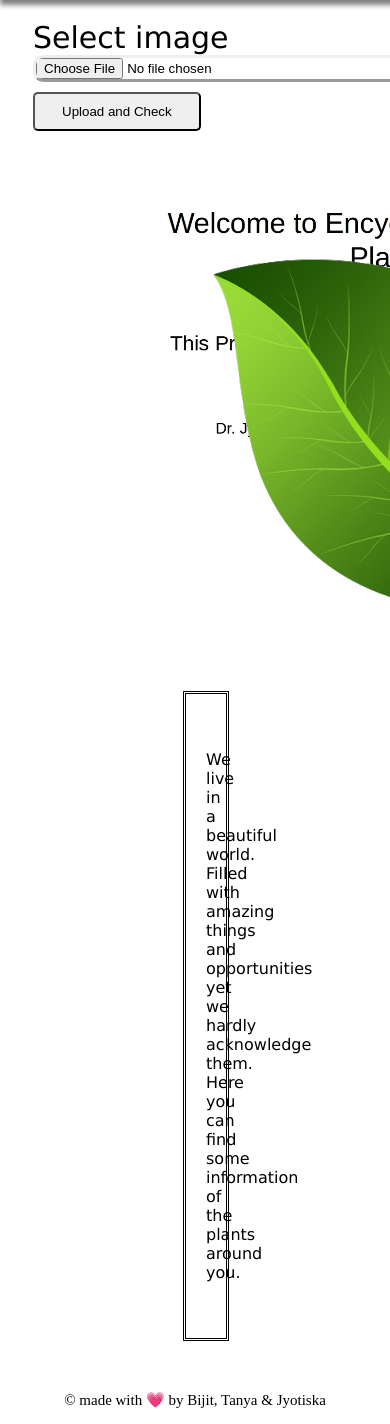
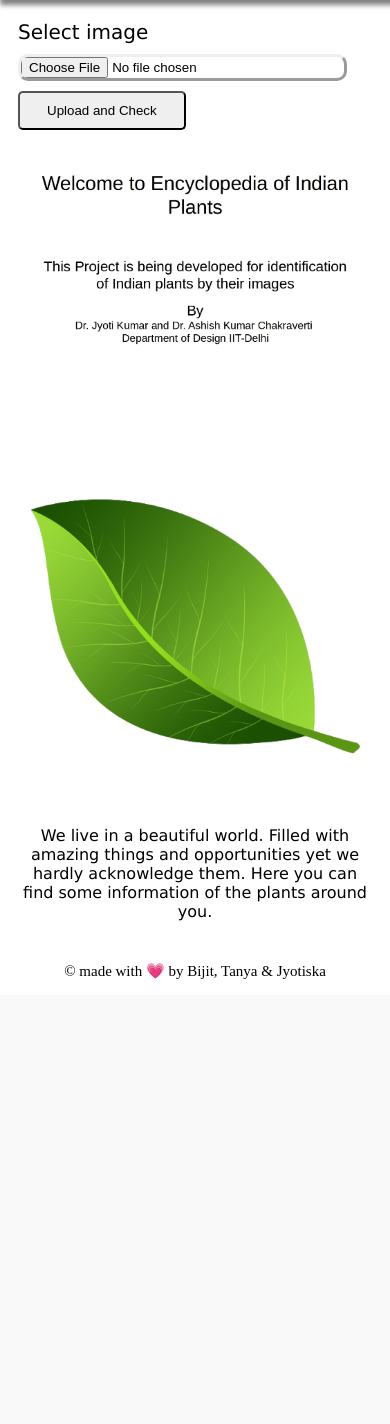
Before and after one commit to jyotiska0099/leafDetector, a Flask app: page / in a window 390 px wide; the page is wider, and only the part inside the window is pictured. Shown: the part 54-1478 px from the top of that part. After the commit the page ends 1033 px from the top of that part, so only its background shows below. Run offline with Flask 2, Linux system fonts and the light colour scheme.

Commit message:
mobile ready

```diff
--- a/__init__.py
+++ b/__init__.py
@@ -1,6 +1,7 @@
 #Backend Server code -> check the readme file for more info
 #import the necessary packages
 import os
+import natsort
 from flask import Flask, request, Response, render_template
 import numpy as np
 import cv2
@@ -17,6 +18,8 @@ def upload_image():
 	msg = "We live in a beautiful world. Filled with amazing things and opportunities yet we hardly acknowledge them. Here you can find some information of the plants around you."
 	imagePath = "static/img/start.jpg"
 	ref = 'static/img/leaf.png'
+	t1 = ''
+	t2 = ''
 
 	#check if data is coming through post request
 	if request.method == "POST":
@@ -30,8 +33,10 @@ def upload_image():
 
 			#do some fancy processing
 			msg, imagePath, ref = fun_processing(img)
+			t1='Uploaded Image'
+			t2='Matched Image'
 
-	return render_template("public/upload_image.html", message_from_backend=msg, imagePath=imagePath, matched_image=ref)
+	return render_template("public/upload_image.html", message_from_backend=msg, imagePath=imagePath, matched_image=ref, image_tag_1=t1, image_tag_2=t2)
 
 def fun_processing(img):
 
@@ -41,7 +46,7 @@ def fun_processing(img):
 	resized = cv2.resize(img, dim, interpolation=cv2.INTER_AREA)
 
 	#find out if the directory is empty or not
-	paths = sorted(os.listdir('static/uploads/'))
+	paths = natsort.natsorted(os.listdir('static/uploads/'))
 	if paths == []:
 		file_number = 1
 	else:
--- a/static/css/style.css
+++ b/static/css/style.css
@@ -32,18 +32,17 @@ header {
 	border-radius: 5px;
 	font-family: Arial, Helvetica, sans-serif;
 }
-
 .showImage {
 	padding: 25px 100px;
 }
-#image_uploaded {
+.image_uploaded {
 	width: 50%;
 	height: auto;
 	float: left;
 	margin-top: 25px;
 	margin-bottom: 25px;
 }
-#image_matched {
+.image_matched {
 	width: 50%;
 	height: auto;
 	float: left;
@@ -64,8 +63,8 @@ footer {
 	font-size: 15px;
 }
 
-//For devices like mobile phones and tablets
-@media screen and (max-width: 700px) {
+
+@media screen and (max-width: 900px) {
 .container {
 	margin: 10px;
 }
@@ -90,30 +89,37 @@ footer {
 	font-family: Arial, Helvetica, sans-serif;
 }
 
+.container {
+	margin: 10px;
+}
 .showImage {
 	padding: 0;
-	width: 100%;
 }
-
-#image_uploaded {
-	width: 100%;
-	height: auto;
-}
-
-#image_matched {
-	width: 100%;
-	height: auto;
-}
-
 img {
 	width: 100%;
 }
+.image_uploaded {
+	width: 100%;
+	height: auto;
+	float: none;
+	margin-top: 0px;
+	margin-bottom: 10px;
+}
+
+.image_matched {
+	width: 100%;
+	height: auto;
+	float: none;
+	margin-top: 0px;
+	margin-bottom: 5px;
+}
+
 .message {
+	font-family: "Lucida Sans Unicode", "Lucida Grande", sans-serif;
 	text-align: center;
 	border-style: none;
-	border-width: 0 0;
-	margin: 0 0 15px 0;
-	padding: 20px 0 20px 0;
+	margin: 0;
+	padding: 0 0 10px 0;
 }
 
 }
--- a/templates/public/upload_image.html
+++ b/templates/public/upload_image.html
@@ -28,10 +28,12 @@
 
 
     <div class="showImage">
-      <div id="image_uploaded">
+      <div class="image_uploaded">
+        <h4>{{ image_tag_1 }} </h4>
         <img src={{ imagePath }} alt="uploaded_image">
       </div>
-      <div id="image_matched">
+      <div class="image_matched">
+        <h4>{{ image_tag_2 }}</h4>
         <img src={{ matched_image }} alt="no matched images">
       </div>
     </div>
```
Also changed, not shown: README.md.
